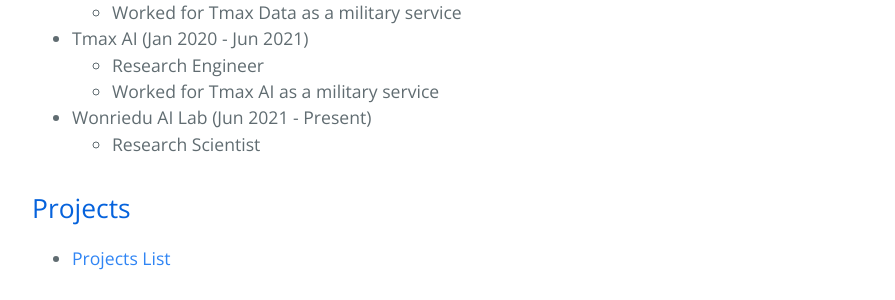
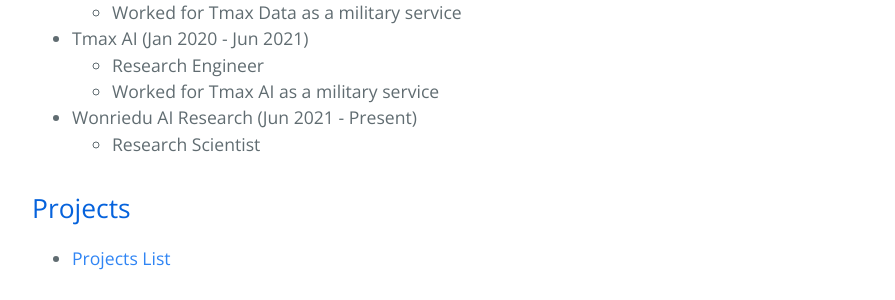
Before and after one commit to hcnoh/hcnoh.github.io, a Jekyll site: the page built from about.md, in a window 1280 px wide and 900 px high, scrolled down 1909 px. Shown: the part 225-525 px from the top of the window, without its empty margins (192-1087 px from the left). Built offline with Jekyll 4.4.1, drawn with Linux system fonts in a browser that asks for light colours.

Commit message:
modified about.md

```diff
--- a/about.md
+++ b/about.md
@@ -31,7 +31,7 @@
 - Tmax AI (Jan 2020 - Jun 2021)
   - Research Engineer
   - Worked for Tmax AI as a military service
-- Wonriedu AI Lab (Jun 2021 - Present)
+- Wonriedu AI Research (Jun 2021 - Present)
   - Research Scientist
 
 ## Projects
```
